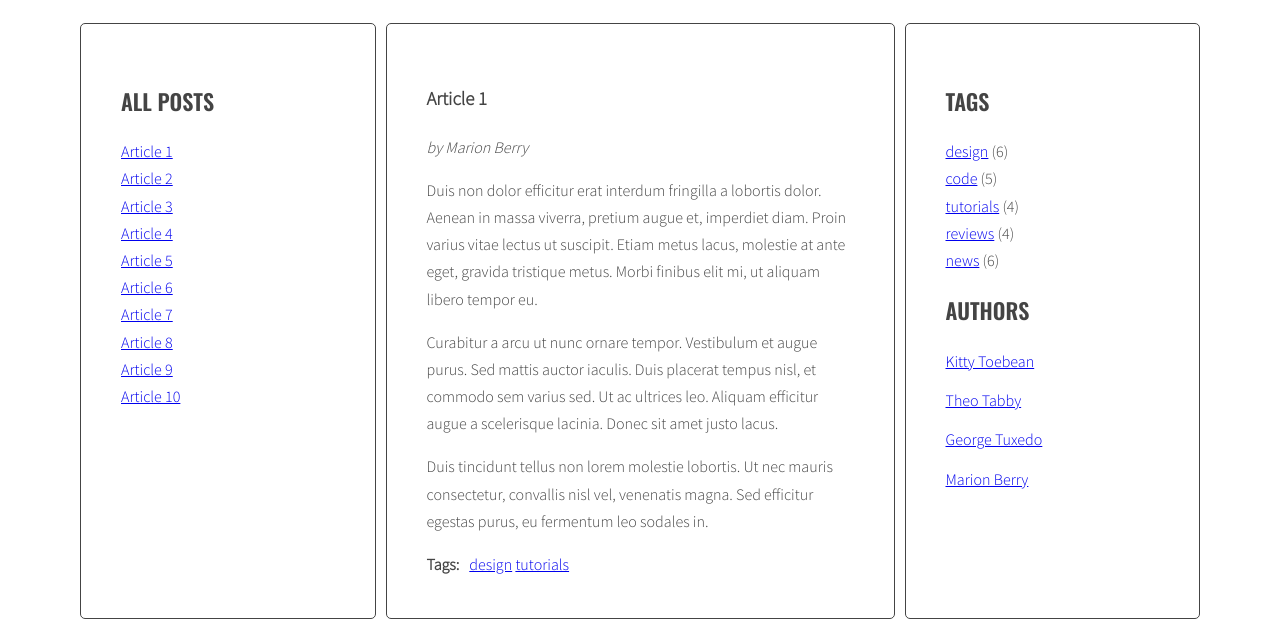
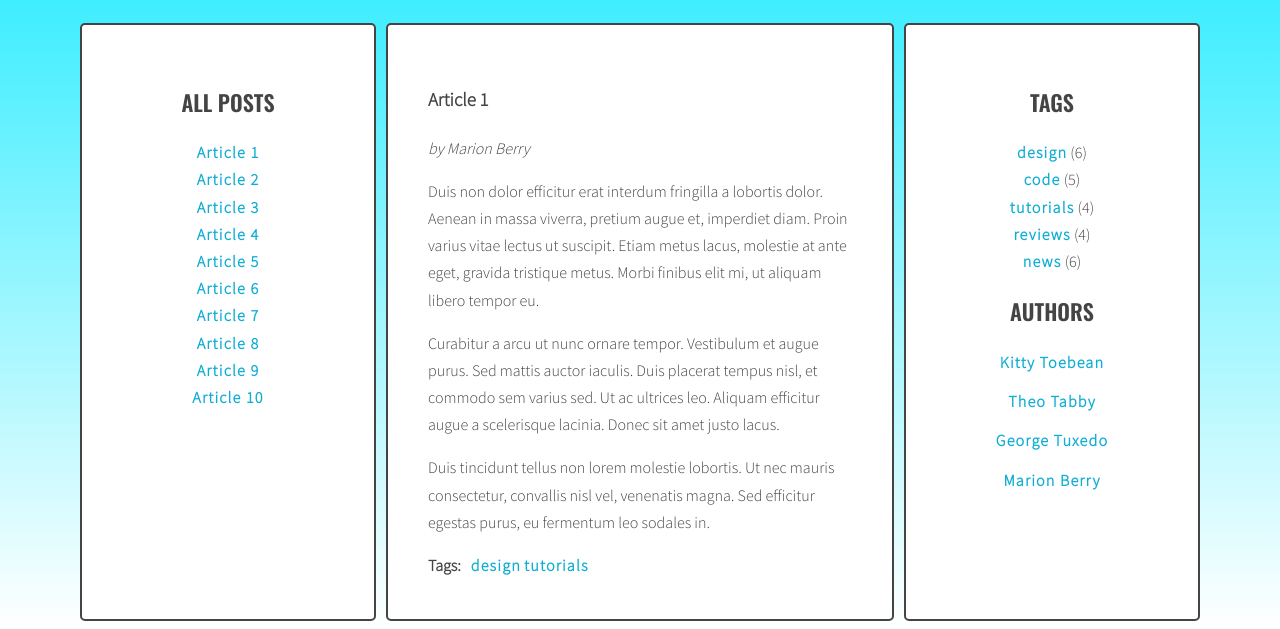
Before and after one commit to kacpi95/javascript-blog, a website: page index.html in a window 1280 px wide. Shown: the part 220-849 px from the top of the page. Drawn offline with nearby package versions, Linux system fonts and the light colour scheme.

Commit message:
Add styles to body and links

```diff
--- a/sass/style.scss
+++ b/sass/style.scss
@@ -18,7 +18,14 @@ $font-text: "Source Sans Pro", sans-serif;
 }
 
 body {
-	background: $color-light;
+	background: rgb(255, 255, 255);
+	background: linear-gradient(
+		0deg,
+		rgba(255, 255, 255, 0.4066001400560224) 0%,
+		rgba(0, 232, 255, 1) 98%
+	);
+	background-repeat: no-repeat;
+	// background: $color-light;
 	font-family: $font-text;
 	color: $color-dark;
 	font-weight: 300;
@@ -36,6 +43,7 @@ body {
 	text-transform: uppercase;
 	font-family: $font-header;
 	font-weight: 600;
+	text-align: center;
 	span {
 		text-transform: none;
 		font-weight: 400;
@@ -63,7 +71,7 @@ body {
 	background: $color-light;
 	margin-right: 10px;
 	padding: 40px;
-	border: 1px solid $color-dark;
+	border: 2px solid $color-dark;
 	border-radius: 5px;
 }
 
@@ -83,6 +91,18 @@ body {
 	list-style-type: none;
 	margin: 0;
 	padding: 0;
+	text-align: center;
+	a {
+		text-decoration: none; ////////////transition
+		color: rgb(15, 173, 212);
+		font-weight: bold;
+		font-size: 16px;
+		letter-spacing: 1.2px;
+	}
+	a:hover {
+		font-weight: bold;
+		color: black;
+	}
 	.active {
 		font-weight: bold;
 	}
```
Also changed, not shown: css/style.css, 1 other file.
